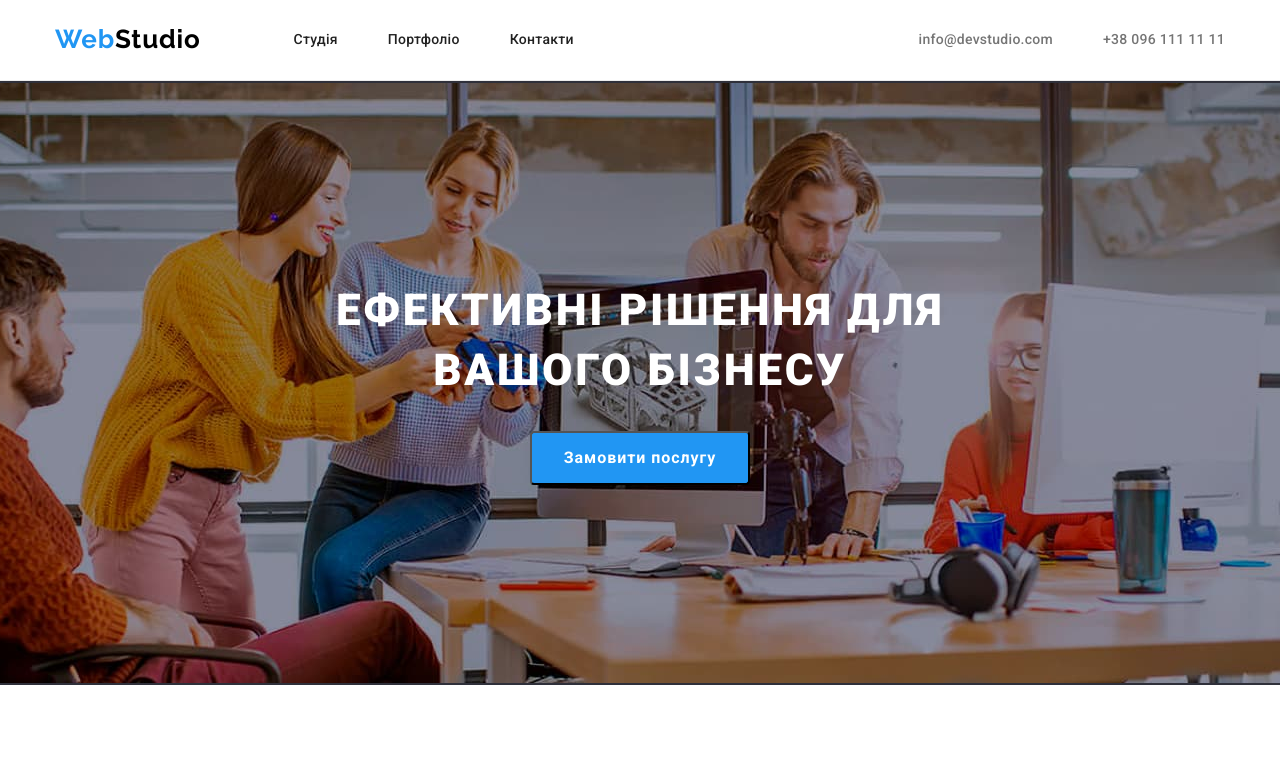
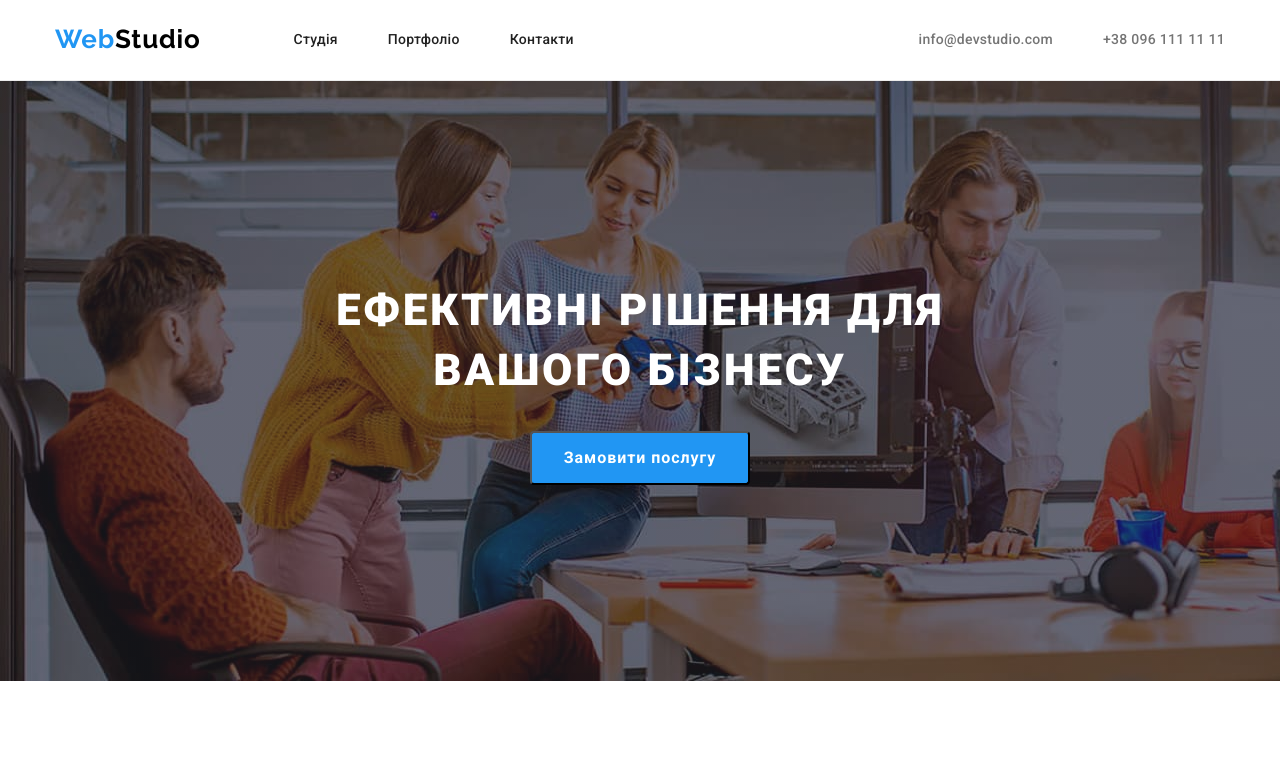
Before and after one commit to OleksandrKambarov/goit-markup-hw-04, a plain HTML site: page index.html in a window 1280 px wide. Shown: the top 771 px of the page. Drawn offline with nearby package versions, Linux system fonts and the light colour scheme.

Commit message:
hero fon

```diff
--- a/css/style.css
+++ b/css/style.css
@@ -154,21 +154,24 @@ color: var(--accent-color);
 
 /* hero */
 .hero {
+    max-width: 1600px;
+    height: 600px;
+    margin-left: auto;
+    margin-right: auto;
     background-color: var(--section-fon-color);
     text-align: center;
+
+    background-image: linear-gradient(to right, rgba(47, 48, 58, 0.4), rgba(47, 48, 58, 0.4)), url(../images/imgfon1.jpg);
+    background-repeat: no-repeat;
+}
+
+.hero-container {
     padding: 200px 0;
-
-    background-image: url(../images/imgfon1.jpg),
-            url(../images/imgfon2.jpg);
-        background-size: 1600px, 1600px;
-        background-position: center;
-        background-repeat: no-repeat;
 }
 
 .hero-title{
-    margin-bottom: 30px;
-    margin-left: 215px;
-    margin-right: 215px;
+    margin:0 auto 30px auto;
+    max-width: 696px;
 
     color: var(--primary-white-color);
     font-weight: 900;
--- a/index.html
+++ b/index.html
@@ -46,10 +46,12 @@
       </div>
     </header>
     <main>
-      <section class="section hero">
+      <section class="hero">
         <div class="container">
-          <h1 class="hero-title">Ефективні рішення для вашого бізнесу</h1>
-          <button type="button" class="button">Замовити послугу</button>
+          <div class="hero-container">
+            <h1 class="hero-title">Ефективні рішення для вашого бізнесу</h1>
+            <button type="button" class="button">Замовити послугу</button>
+          </div>
         </div>
       </section>
       <section class="section benefits">
```
